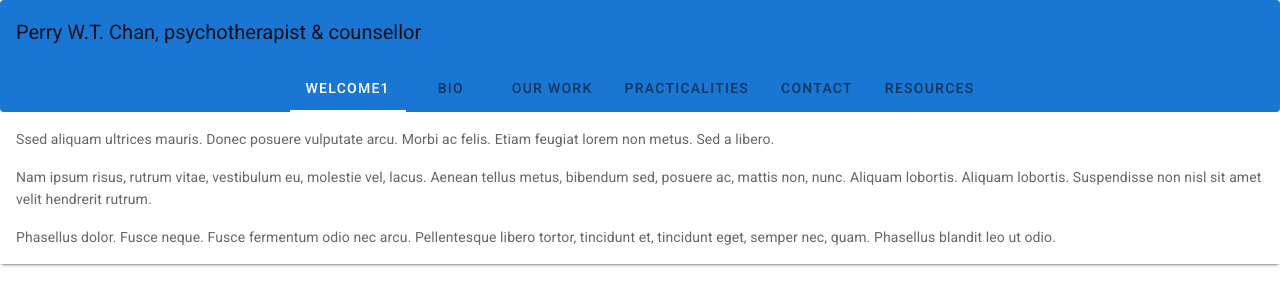
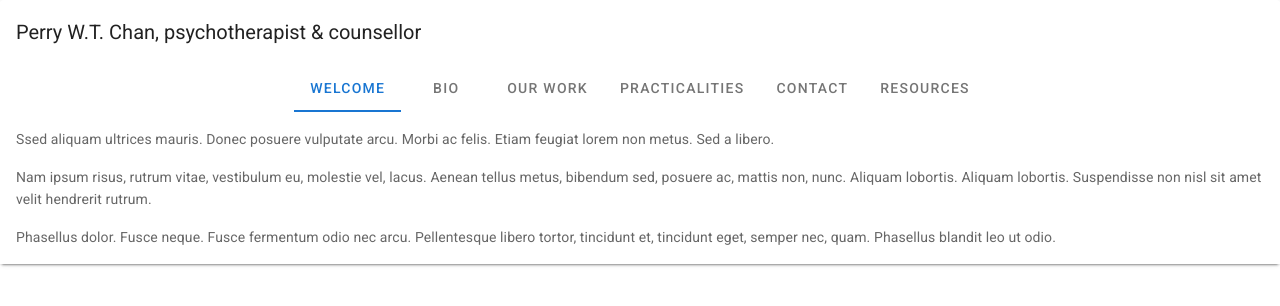
Before and after one commit to perrychan527/perrypsychotherapy, a Vue app: page / in a window 1280 px wide. Shown: the top 306 px of the page. Built offline with nearby package versions, Linux system fonts and the light colour scheme.

Commit message:
Update App.vue

```diff
--- a/src/App.vue
+++ b/src/App.vue
@@ -3,15 +3,14 @@
   <v-card>
     <v-toolbar
       flat
-      color="primary"
     >
       <v-toolbar-title>Perry W.T. Chan, psychotherapist & counsellor</v-toolbar-title>
     </v-toolbar>
     <v-tabs
-    background-color="primary"
+
     centered>
       <v-tab>
-        welcome1
+        welcome
       </v-tab>
       <v-tab>
         bio
```
